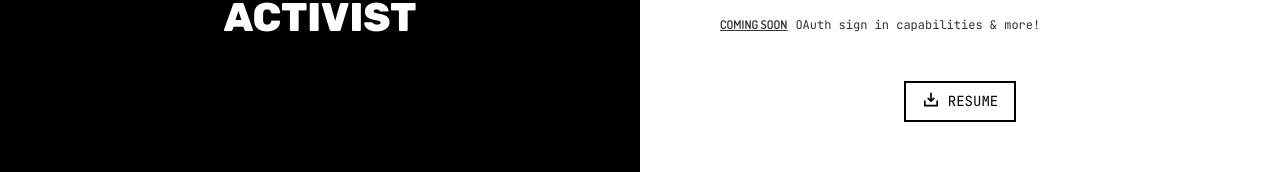
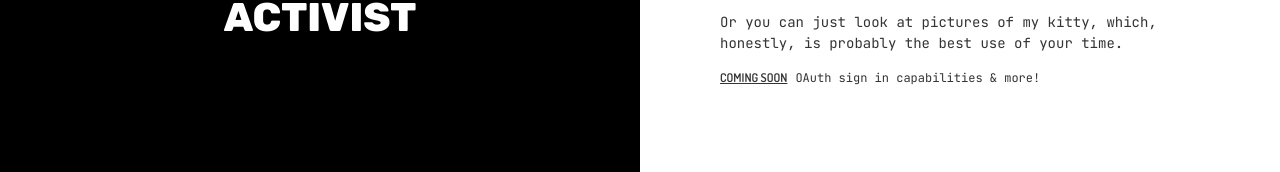
Before and after one commit to sarahelizabeth/sarahcodes_frontend, a React (Vite) app: page / in a window 1280 px wide. Shown: the part 449-621 px from the top of the page. Built offline with nearby package versions, Linux system fonts and the light colour scheme; no server answers; the database is empty; a web font is replaced by a local one.

Commit message:
fixed double resume button

```diff
--- a/src/components/main/Intro.jsx
+++ b/src/components/main/Intro.jsx
@@ -31,7 +31,7 @@ export const Intro = () => {
         </p>
       </div>
       <button
-        className='button-shadow-black flex border-2 border-black text-black px-4 py-2 uppercase mt-12 mb-4 hover:font-bold z-20'
+        className='md:hidden button-shadow-black flex border-2 border-black text-black px-4 py-2 uppercase mt-12 mb-4 hover:font-bold z-20'
         onClick={handleResumeDownload}
         type='submit'
       >
```
